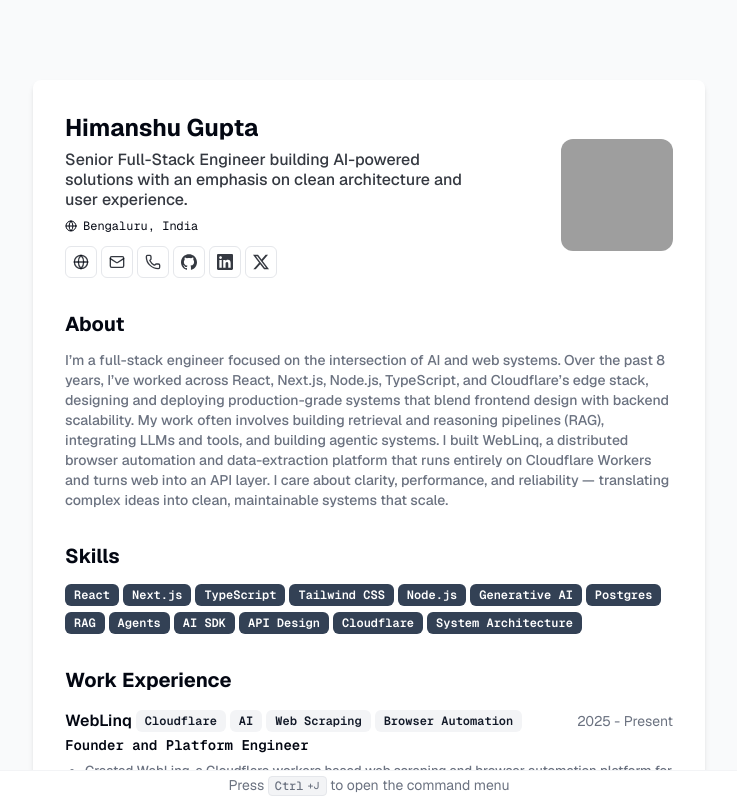
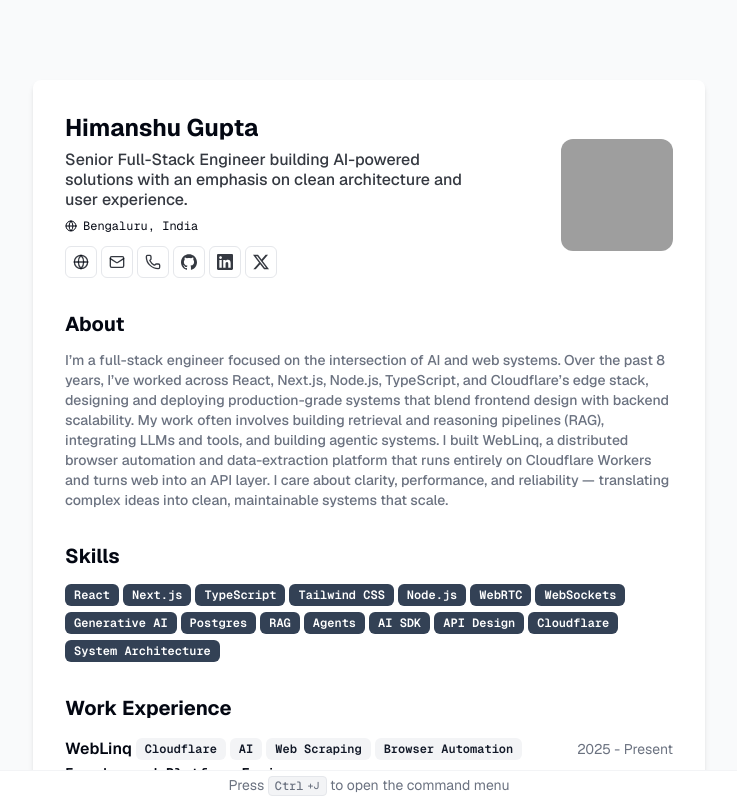
Before and after one commit to devhims/cv, a Next.js app: page / in a window 1280 px wide. Shown: the top 798 px of the page, without its empty margins (271-1008 px from the left). Built offline with nearby package versions, Linux system fonts and the light colour scheme; grey boxes are pictures that could not be loaded.

Commit message:
Add WebRTC and WebSockets to skills in resume-data.tsx

```diff
--- a/src/data/resume-data.tsx
+++ b/src/data/resume-data.tsx
@@ -212,6 +212,8 @@
     "TypeScript",
     "Tailwind CSS",
     "Node.js",
+    "WebRTC",
+    "WebSockets",
     "Generative AI",
     "Postgres",
     "RAG",
```
